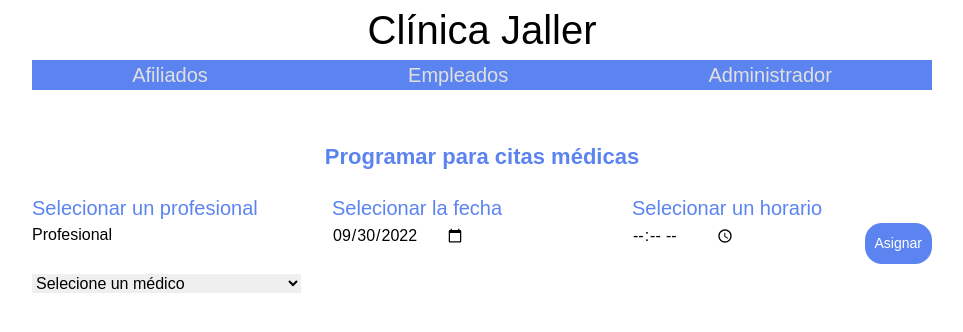
After one commit to jostorrd/ClinicaJaller, a Flask app: page /programarCita in a window 1280 px wide. The commit adds this page. Shown: the top 332 px of the page, without its empty margins (158-1121 px from the left). Run offline with Flask 2, Linux system fonts and the light colour scheme; some libraries are stand-ins or nearby versions.

Commit message:
Vistas de login, registro,programarCita

```diff
--- /dev/null
+++ b/src/app.py
@@ -0,0 +1,28 @@
+from flask import Flask, render_template, url_for
+
+
+from config import config
+
+app = Flask(__name__)
+
+@app.route("/")
+
+def home():
+    return render_template("index.html")
+
+@app.route("/login")
+def login():
+    return render_template("auth/login.html")
+
+
+@app.route("/registro")
+def registro():
+    return render_template("auth/registro.html")
+
+@app.route("/programarCita")
+def programarCita():
+    return render_template("blog/programarCita.html")
+
+if __name__ == '__main__':
+    app.config.from_object(config['development'])
+    app.run()
--- /dev/null
+++ b/src/config.py
@@ -0,0 +1,6 @@
+class DevelopmentConfig():
+    DEBUG = True
+
+config ={
+    'development': DevelopmentConfig
+ }
--- /dev/null
+++ b/src/static/css/programarCita.css
@@ -0,0 +1,123 @@
+*{
+    margin: 0;
+    padding: 0;
+    box-sizing: border-box;
+    font-family: arial;
+}
+
+#titulo{
+    text-align: center;
+    font-size: 40px;
+    margin-top: 0px;
+  }
+nav{
+    max-width: 900px;
+    margin: auto;
+    background-color: rgb(92, 132, 240);
+    font-size: 20px;
+    margin-top: 0px;
+    color:rgb(224, 224, 224)
+}
+.menu-horizontal{
+list-style: none;
+display: flex ;
+justify-content: space-around;
+}
+
+.menu-vertical{
+    display: block;
+    padding: 15px 20px;
+    color:  white;
+    text-decoration: none;
+}
+/* color cuando me posiciono en un opción*/
+.menu-horizontal > li:hover{
+    background-color:rgb(40, 99, 226);
+}
+.menu-vertical{
+    position: absolute;
+    display: none;
+    list-style: none;
+    width: 200px;
+    background-color:rgb(224, 224, 224);
+    font-size: 14px;
+    color:rgb(92, 132, 240);
+}
+.menu-horizontal li:hover .menu-vertical{
+    display: block;
+}
+.menu-vertical li:hover{
+    background-color: rgb(92, 132, 240);
+}
+
+.menu-vertical li a{
+    display: block;
+    color: rgb(42, 52, 62 );
+    padding: 15px 15px 15px 20px;
+    text-decoration: none;
+}
+
+#profesional {
+   display:flexbox;
+   margin-top: 25px;
+   border-radius: 20px;
+
+}
+
+.Encabezado{
+    margin-top: 100px;
+    left: 50px;
+    background-color: rgb(92, 132, 240);
+    border-radius: 5px;
+}
+.contenedor{
+    margin-top: 0px;
+    left: 50px;
+    display: flex;
+    justify-content: center;
+    height: auto;;
+
+}
+.selprof{
+    margin-top: 20px;
+    left: 500px;
+    width: 300px;
+    float: left;
+}
+.selfecha{
+    margin-top: 20px;
+    left: 500px;
+    width: 300px;
+    float: left;
+}
+
+.selhorario{
+    margin-top: 20px;
+    left: 500px;
+    width: 300px;
+    float: left;
+}
+
+#btn-asignar{
+ float: right;
+ background-color: rgb(92, 132, 240 );
+ border-radius: 17px;
+ color: rgb(255, 255, 255);
+ font-size: 14px;
+ padding: 10px;
+
+}
+
+h4{
+    font-size: 20px;
+    color: rgb(92, 132, 240);
+}
+
+#titulo2{
+    text-align: center;
+    font-size: 22px;
+    margin-top: 50px;
+    color: rgb(92, 132, 240);
+    font-weight: bold;
+
+  }
--- /dev/null
+++ b/src/templates/blog/programarCita.html
@@ -0,0 +1,61 @@
+{% extends "index.html" %}
+
+{% block body %}
+<link rel="stylesheet" href="{{ url_for("static",filename="css/programarCita.css")}}">
+<!--Barra de opciones-->
+<h1 id="titulo">Clínica Jaller</h1>
+
+<nav>
+      <ul class="menu-horizontal">
+     <li><a href="#">Afiliados</a>
+      <ul class="menu-vertical">
+        <li><a href="">Cita médica</a></li>
+        <li><a href="">Historias Clínicas</a></li>
+      </ul>
+     </li>
+
+     <li><a href="#">Empleados</a>
+      <ul class="menu-vertical">
+        <li><a href="">Cita médica</a></li>
+        <li><a href="">Historias Clínicas</a></li>
+      </ul>
+     </li>
+     <li><a href="#">Administrador</a>
+      <ul class="menu-vertical">
+        <li><a href="">Cita médica</a></li>
+        <li><a href="">Historias Clínicas</a></li>
+      </ul>
+     </li>
+    </ul>
+</nav>
+<!--Barra de opciones-->
+<h1 id="titulo2">Programar para citas médicas</h1>
+<div class="contenedor">
+
+  <div class="selprof">
+
+   <h4>Selecionar un profesional</h4>
+   <h5>Profesional</h5>
+    <form id="profesional"></form>
+    <select>
+      <option disabled selected="">Selecione un médico</option>
+      <option>Fernando Suarez (Médico general)</option>
+      <option>Zulema Tangarife(Médico general)</option>
+    </select>
+  </div>
+
+  <div class="selfecha">
+    <h4>Selecionar la fecha</h4>
+      <input type="date" value="2022-09-30">
+  </div>
+
+  <div class="selhorario">
+    <h4>Selecionar un horario</h4>
+
+      <input type="time" value="2022-09-30">
+      <button id="btn-asignar">Asignar</button>
+  </div>
+
+</div
+
+{% endblock %}
--- a/templates/index.html
+++ b/src/templates/index.html
@@ -5,19 +5,18 @@
     <meta http-equiv="X-UA-Compatible" content="IE=edge">
     <meta name="viewport" content="width=device-width, initial-scale=1.0">
     <title>Clínica Jaller</title>
+    <!--Importación Talwind -->
+    <script src="https://cdn.tailwindcss.com"></script>
+
+    {%block customCSS%}
+    {% endblock %}
+
 </head>
 <body>
-
-
-     {% block body %}
+   {% block body %}
      <h1>Bienvenidos a Clínica Jaller</h1>
-
-     <form >
-        <input type="text" name = "nombre" placeholder="Ingresa un nombre">
-        <button>Enviar</button>
-     </form>
 
      {% endblock %}
 
-</body>l
+</body>
 </html>
--- a/templates/contacto.html
+++ /dev/null
@@ -1,6 +0,0 @@
-{% extends "index.html" %}
-
-{% block body %}
-<h1>Contacto</h1>
-
-{% endblock %}
```
Also changed, not shown: app.py (deleted, +0 -14 lines), src/static/css/login.css (added, +10 -0 lines), src/static/css/registro.css (added, +9 -0 lines), src/templates/auth/login.html (added, +41 -0 lines), src/templates/auth/registro.html (added, +62 -0 lines).
